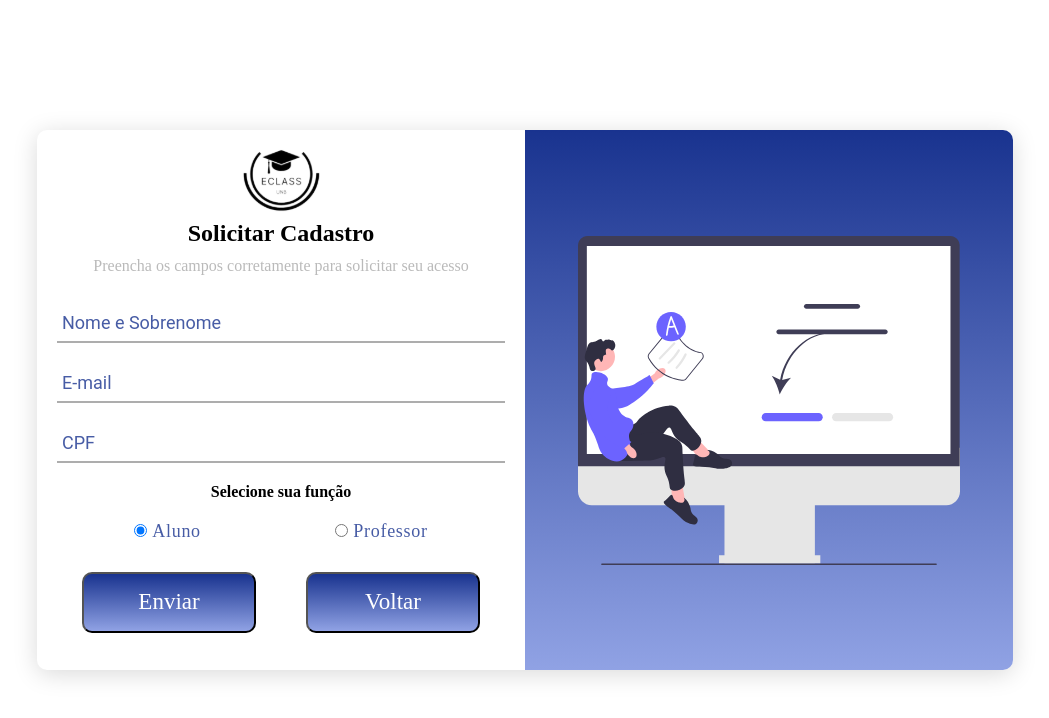
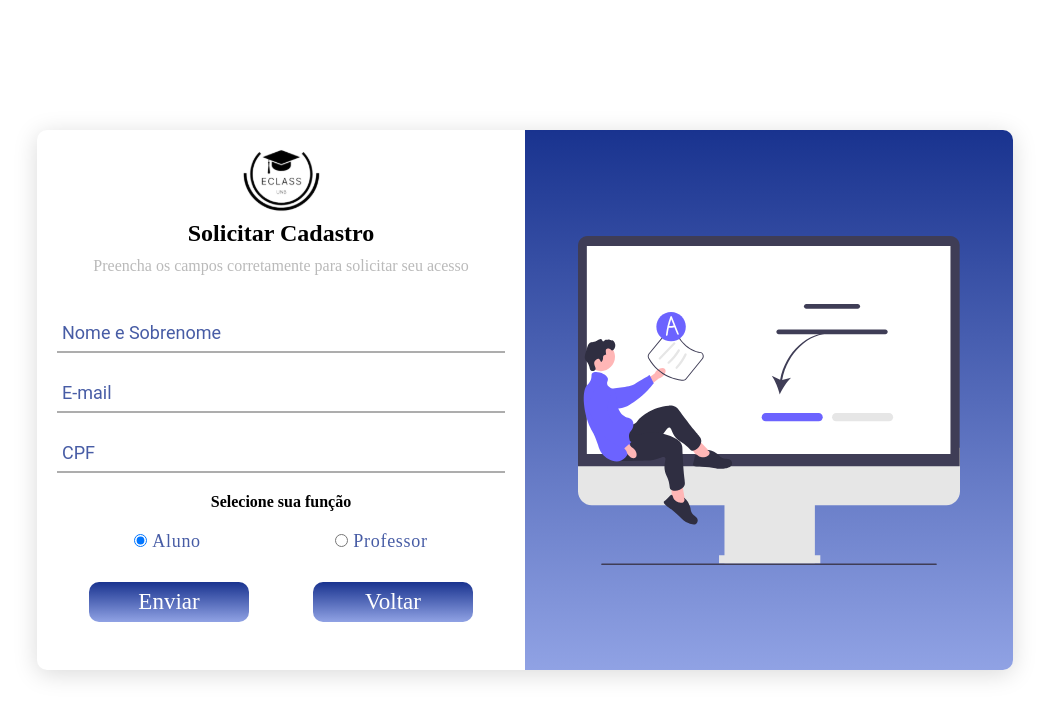
Before and after one commit to zeroCass/eclass-unb-frontend, a React (Create React App) app: page /register in a window 1280 px wide. Shown: the top 718 px of the page, without its empty margins (115-1164 px from the left). Built offline with nearby package versions, Linux system fonts and the light colour scheme.

Commit message:
FEAT: Button component
This Button Component has a setup that will never change.
It also can recieve a width, margin, height and onClick properties

```diff
--- /dev/null
+++ b/src/components/Button/Button.jsx
@@ -0,0 +1,32 @@
+export const Button = ({
+	onClick,
+	margin,
+	padding,
+	width,
+	height,
+	fontSize,
+	children,
+}) => {
+	return (
+		<button
+			onClick={onClick}
+			style={{
+				fontFamily: 'Poppins',
+				fontStyle: 'normal',
+				fontWeight: 500,
+				fontSize: fontSize || '23px',
+				lineHeight: '34px',
+				color: 'white',
+				width: width || '160px',
+				height: height || '40px',
+				background: 'linear-gradient(180deg, #19338f 0%, #90a2e4 100%)',
+				borderRadius: '10px',
+				margin: margin || '0',
+				padding: padding || '0',
+				border: 'none',
+			}}
+		>
+			{children}
+		</button>
+	)
+}
--- /dev/null
+++ b/src/components/Button/index.jsx
@@ -0,0 +1 @@
+export { Button } from './Button'
--- a/src/pages/Login/components/ButtonsContianer/ButtonsContainer.jsx
+++ b/src/pages/Login/components/ButtonsContianer/ButtonsContainer.jsx
@@ -1,10 +1,11 @@
 import { Link } from 'react-router-dom'
+import { Button } from '../../../../components/Button'
 import styles from './style.module.css'
 
 export const ButtonsContainer = () => {
 	return (
 		<div className={styles['button-container']}>
-			<button>Login</button>
+			<Button margin={'20px 0'}>Login</Button>
 			<p>
 				<Link to="/register">Solicitar Cadastro</Link>
 			</p>
--- a/src/pages/Login/components/ButtonsContianer/style.module.css
+++ b/src/pages/Login/components/ButtonsContianer/style.module.css
@@ -1,17 +1,3 @@
-.button-container button {
-	margin: 20px 0;
-	font-family: 'Poppins';
-	font-style: normal;
-	font-weight: 500;
-	font-size: 23px;
-	line-height: 34px;
-	color: white;
-	width: 331px;
-	height: 61px;
-	background: linear-gradient(180deg, #19338f 0%, #90a2e4 100%);
-	border-radius: 10px;
-}
-
 .button-container {
 	display: flex;
 	flex-direction: column;
--- a/src/pages/Register/components/ButtonsContainer/ButtonsContainer.jsx
+++ b/src/pages/Register/components/ButtonsContainer/ButtonsContainer.jsx
@@ -1,12 +1,15 @@
 import { useNavigate } from 'react-router-dom'
+import { Button } from '../../../../components/Button'
 import styles from './style.module.css'
 
 export const ButtonsContainer = () => {
 	const navigate = useNavigate()
 	return (
 		<div className={styles['button-container-flex']}>
-			<button>Enviar</button>
-			<button onClick={() => navigate('/login')}>Voltar</button>
+			<Button margin={'20px 0'}>Enviar</Button>
+			<Button margin={'20px 0'} onClick={() => navigate('/login')}>
+				Voltar
+			</Button>
 		</div>
 	)
 }
--- a/src/pages/Register/components/ButtonsContainer/style.module.css
+++ b/src/pages/Register/components/ButtonsContainer/style.module.css
@@ -1,17 +1,3 @@
-.button-container-flex button {
-	margin: 20px 0;
-	font-family: 'Poppins';
-	font-style: normal;
-	font-weight: 500;
-	font-size: 23px;
-	line-height: 34px;
-	color: white;
-	width: 174px;
-	height: 61px;
-	background: linear-gradient(180deg, #19338f 0%, #90a2e4 100%);
-	border-radius: 10px;
-}
-
 .button-container-flex {
 	display: flex;
 	justify-content: space-around;
```
